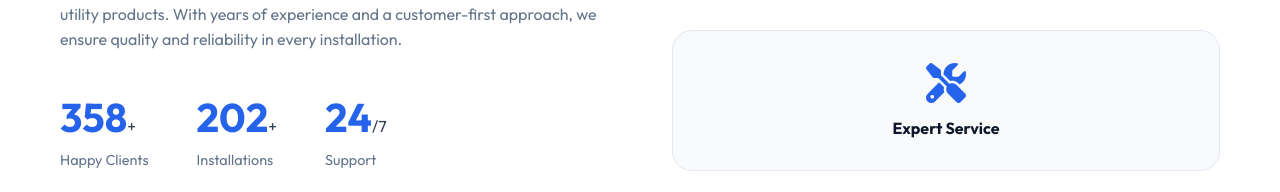
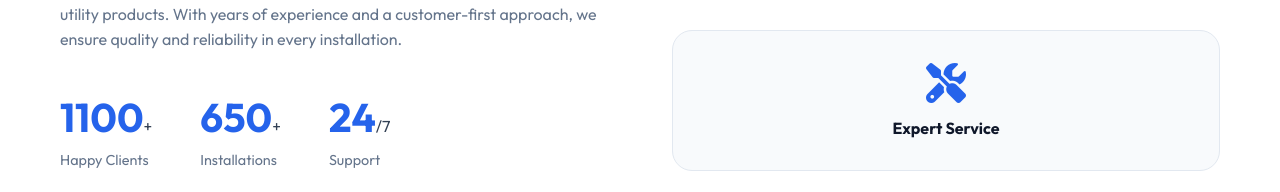
Before and after one commit to Josh-enterprises2024/Website, a React (Vite) app: page / in a window 1280 px wide. Shown: the part 2392-2584 px from the top of the page. Built offline with nearby package versions, Linux system fonts and the light colour scheme.

Commit message:
Number of clients updated

```diff
--- a/src/Components/Landing/landing.jsx
+++ b/src/Components/Landing/landing.jsx
@@ -249,11 +249,11 @@ function Landing({ children }) {
                         </p>
                         <div className="stats">
                             <div className="stat-item">
-                                <span className="count" data-target="358">0</span><span>+</span>
+                                <span className="count" data-target="1100">0</span><span>+</span>
                                 <p>Happy Clients</p>
                             </div>
                             <div className="stat-item">
-                                <span className="count" data-target="202">0</span><span>+</span>
+                                <span className="count" data-target="650">0</span><span>+</span>
                                 <p>Installations</p>
                             </div>
                             <div className="stat-item">
```
